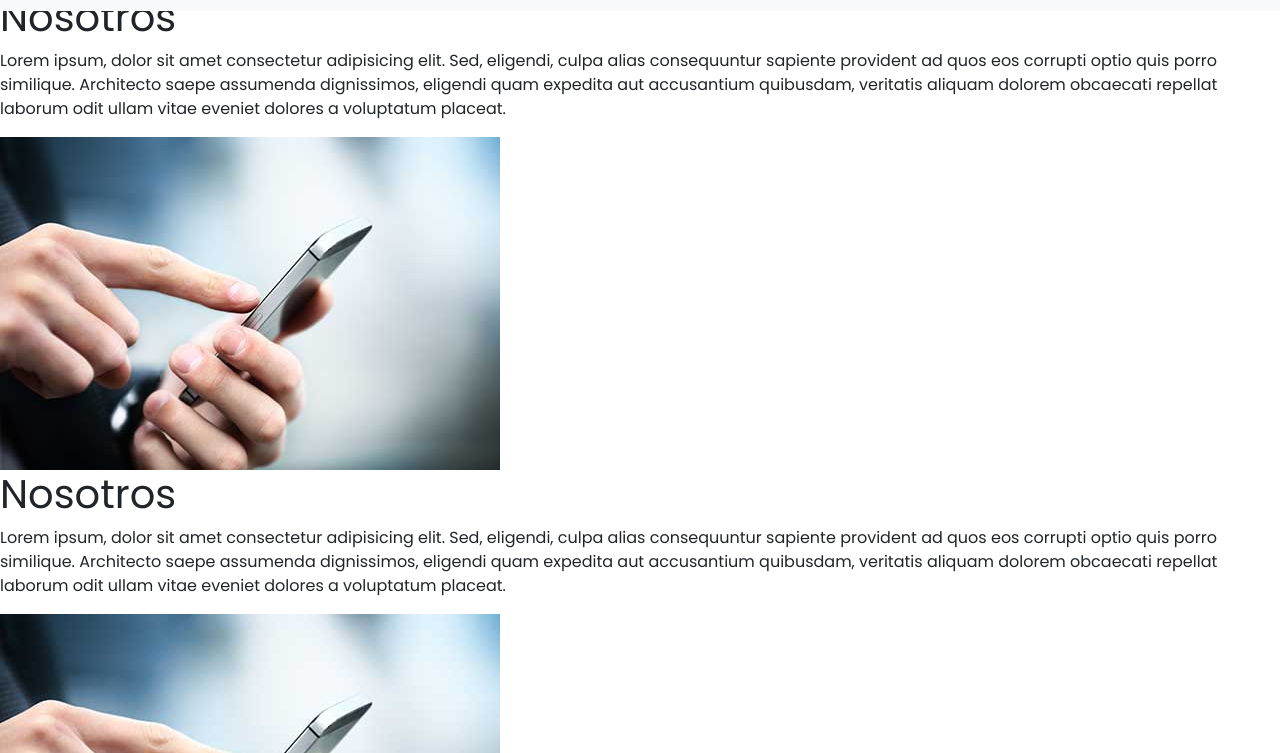
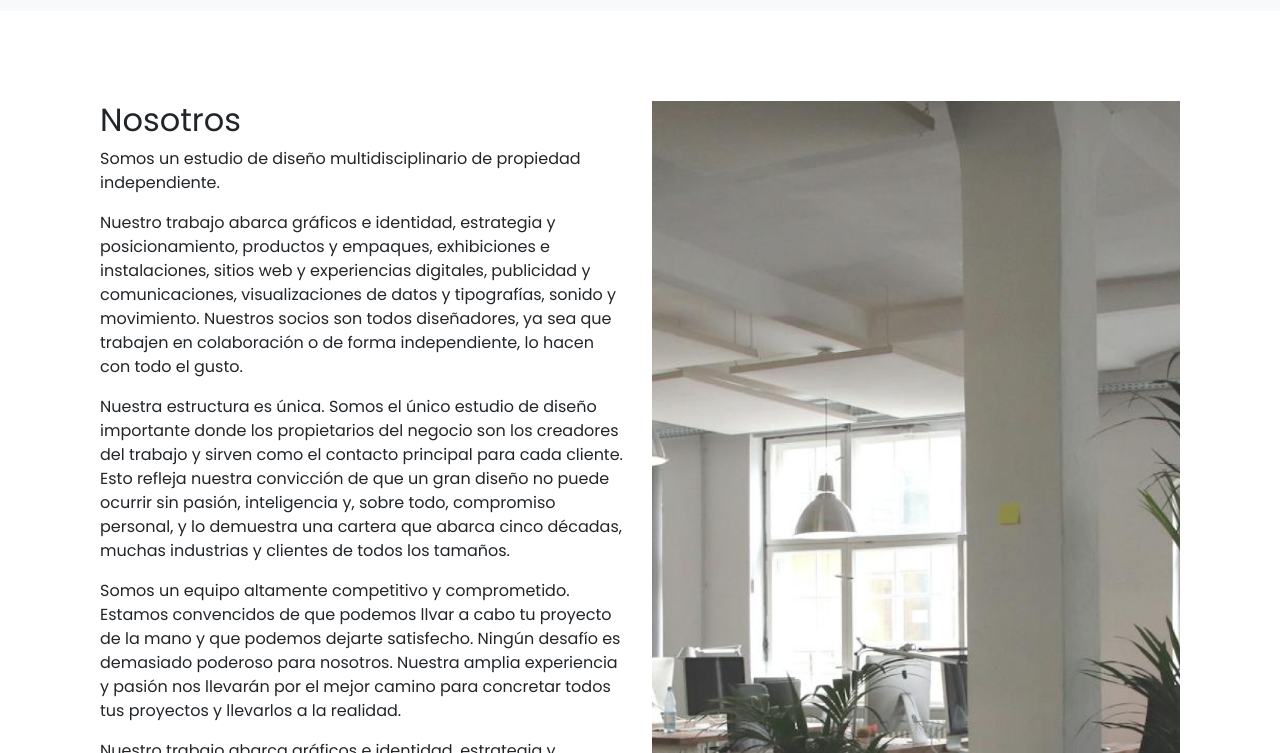
Before and after one commit to Oteruss/PreEntrega3-OteroRomero, a website: page pages/nosotros.html in a window 1280 px wide. Shown: the part 47-800 px from the top of the page. Drawn offline with nearby package versions, Linux system fonts and the light colour scheme.

Commit message:
imagenes contacto

```diff
--- a/css/style.scss
+++ b/css/style.scss
@@ -77,6 +77,11 @@ header {
     text-align: left;
   }
 }
+
+strong {
+  color: $color-primario;
+}
+
 
 .d-flex {
   margin-left: 40px;
@@ -192,8 +197,9 @@ form {
 /* Grid clientes */
 
 .container {
-  padding: 30px 30px 0px 30px;
+  padding: 60px 30px 30px 30px;
 }
+
 
 .row {
   margin-bottom: 30px;
--- a/pages/nosotros.html
+++ b/pages/nosotros.html
@@ -11,7 +11,7 @@
   <link href="https://cdn.jsdelivr.net/npm/bootstrap@5.3.3/dist/css/bootstrap.min.css" rel="stylesheet"
     integrity="sha384-QWTKZyjpPEjISv5WaRU9OFeRpok6YctnYmDr5pNlyT2bRjXh0JMhjY6hW+ALEwIH" crossorigin="anonymous">
 
-    <link rel="stylesheet" href="../css/bootstrap.min.css">
+  <link rel="stylesheet" href="../css/bootstrap.min.css">
   <link rel="stylesheet" href="../css/style.css">
 
   <link rel="icon" href="../assets/icons/logo.svg" type="image">
@@ -56,35 +56,40 @@
     </nav>
   </header>
 
-  <div class="container-blog">
-    <div class="column-blog">
-
-      <h1>Nosotros</h1>
-      <p>Lorem ipsum, dolor sit amet consectetur adipisicing elit. Sed, eligendi, culpa alias consequuntur sapiente
-        provident ad quos eos corrupti optio quis porro similique. Architecto saepe assumenda dignissimos, eligendi quam
-        expedita aut accusantium quibusdam, veritatis aliquam dolorem obcaecati repellat laborum odit ullam vitae
-        eveniet dolores a voluptatum placeat.</p>
-    </div>
-    <div class="column-blog">
-      <img src="../assets/image/phone.jpg" alt="Teléfono">
-    </div>
-  </div>
+  <article class="container my-5">
+    <div class="row">
+      <div class="col-md-6">
+        <h2>Nosotros</h2>
+        <p>Somos un estudio de diseño multidisciplinario de propiedad independiente.</p>
+        <p> Nuestro trabajo abarca gráficos e identidad, estrategia y posicionamiento, productos y empaques,
+          exhibiciones e
+          instalaciones, sitios web y experiencias digitales, publicidad y comunicaciones, visualizaciones de datos y
+          tipografías, sonido y movimiento. Nuestros socios son todos diseñadores, ya sea que trabajen en
+          colaboración o de forma independiente, lo hacen con todo el gusto.</p>
+        <p>Nuestra estructura es única. Somos el único estudio de diseño importante donde los propietarios del negocio
+          son los
+          creadores del trabajo y sirven como el contacto principal para cada cliente. Esto refleja nuestra convicción
+          de que un
+          gran diseño no puede ocurrir sin pasión, inteligencia y, sobre todo, compromiso personal, y lo demuestra una
+          cartera
+          que abarca cinco décadas, muchas industrias y clientes de todos los tamaños.</p>
+        <p>Somos un equipo altamente competitivo y comprometido. Estamos convencidos de que podemos llvar
+          a cabo tu proyecto de la mano y que podemos dejarte satisfecho. Ningún desafío es demasiado
+          poderoso para nosotros. Nuestra amplia experiencia y pasión nos llevarán por el mejor camino
+          para concretar todos tus proyectos y llevarlos a la realidad.</p>
+          <p> Nuestro trabajo abarca gráficos e identidad, estrategia y posicionamiento, productos y empaques,
+            exhibiciones e
+            instalaciones, sitios web y experiencias digitales, publicidad y comunicaciones, visualizaciones de datos y
+            tipografías, sonido y movimiento. Nuestros socios son todos diseñadores, ya sea que trabajen en
+            colaboración o de forma independiente, lo hacen con todo el gusto.</p>
 
 
-
-  <div class="container-blog">
-    <div class="column-blog">
-
-      <h1>Nosotros</h1>
-      <p>Lorem ipsum, dolor sit amet consectetur adipisicing elit. Sed, eligendi, culpa alias consequuntur sapiente
-        provident ad quos eos corrupti optio quis porro similique. Architecto saepe assumenda dignissimos, eligendi quam
-        expedita aut accusantium quibusdam, veritatis aliquam dolorem obcaecati repellat laborum odit ullam vitae
-        eveniet dolores a voluptatum placeat.</p>
+      </div>
+      <div class="col-md-6">
+        <img src="../assets/image/estudio.jpg" alt="Nuestro estudio" class="img-fluid">
+      </div>
     </div>
-    <div class="column-blog">
-      <img src="../assets/image/phone.jpg" alt="Teléfono">
-    </div>
-  </div>
+  </article>
 
 
   <footer class="bg-dark text-white py-4">
@@ -102,8 +107,8 @@
   </footer>
 
   <script src="https://cdn.jsdelivr.net/npm/bootstrap@5.3.3/dist/js/bootstrap.bundle.min.js"
-  integrity="sha384-YvpcrYf0tY3lHB60NNkmXc5s9fDVZLESaAA55NDzOxhy9GkcIdslK1eN7N6jIeHz"
-  crossorigin="anonymous"></script>
+    integrity="sha384-YvpcrYf0tY3lHB60NNkmXc5s9fDVZLESaAA55NDzOxhy9GkcIdslK1eN7N6jIeHz"
+    crossorigin="anonymous"></script>
   <script src="https://cdn.jsdelivr.net/npm/@popperjs/core@2.11.8/dist/umd/popper.min.js"
     integrity="sha384-I7E8VVD/ismYTF4hNIPjVp/Zjvgyol6VFvRkX/vR+Vc4jQkC+hVqc2pM8ODewa9r"
     crossorigin="anonymous"></script>
--- a/scss/base/_typography.scss
+++ b/scss/base/_typography.scss
@@ -5,6 +5,7 @@ h1 {
 }
 
 h2 {
+    padding-bottom: 2rem;
     font-family: $font-family-primary;
     font-weight: 600;
     color: $primary-color;
@@ -24,3 +25,7 @@ p {
     color: $primary-color;
     font-size: 16px;
 }
+
+strong {
+    color: $primary-color;
+}
```
Also changed, not shown: pages/contacto.html (+18 -5 lines), assets/image/._cdmx.jpg (added), assets/image/._estudio.jpg (added), assets/image/._guadalajara.jpg (added), assets/image/._image (6).png (added), assets/image/cdmx.jpg (added), assets/image/estudio.jpg (added), assets/image/guadalajara.jpg (added), assets/image/image (6).png (added), css/style.css, scss/main.css, 2 other files.
